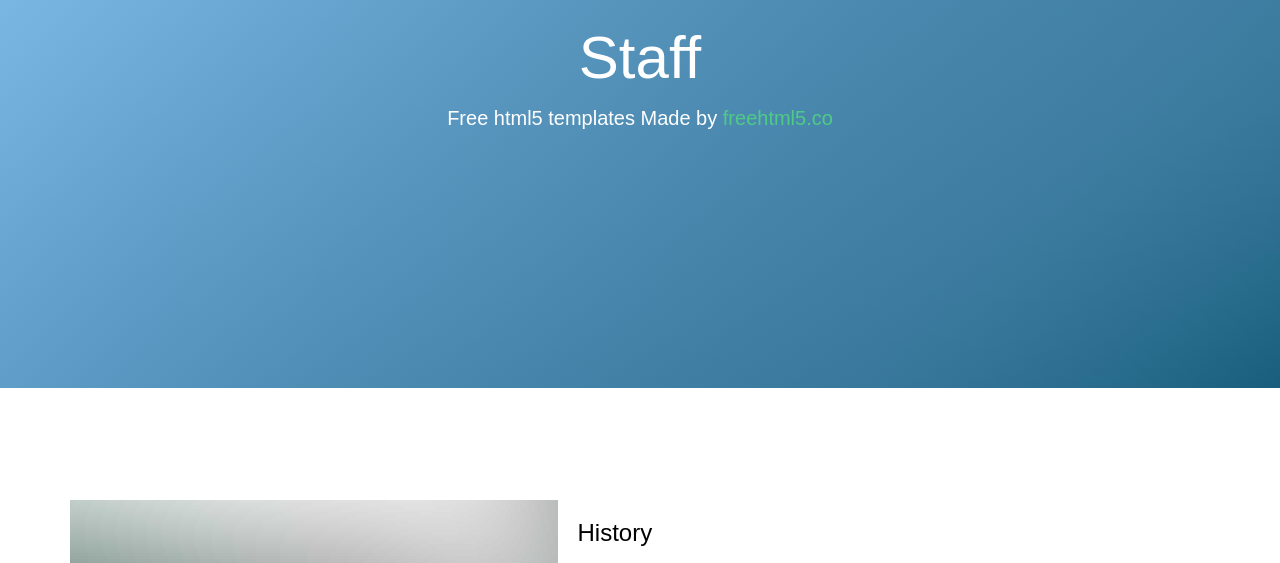
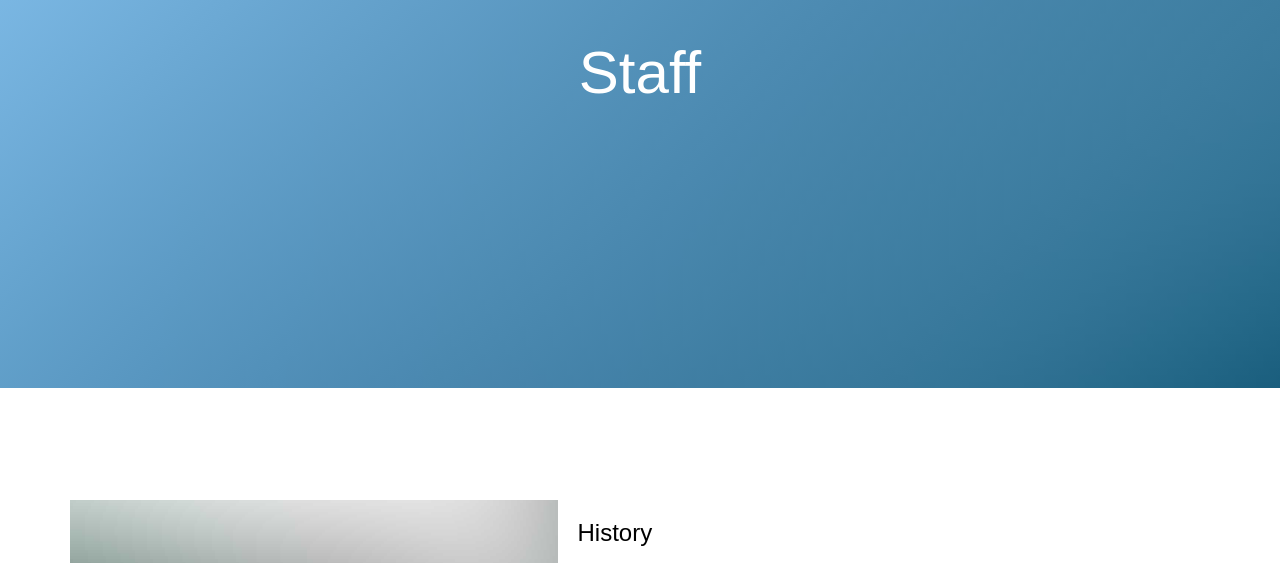
Before and after one commit to nicoperon/workshop-website, a plain HTML site: page about.html in a window 1280 px wide. Shown: the part 212-775 px from the top of the page. Drawn offline with Linux system fonts and the light colour scheme; files whose address does not match are found by name.

Commit message:
page staf

```diff
--- a/about.html
+++ b/about.html
@@ -96,7 +96,7 @@
 					<div class="display-t">
 						<div class="display-tc animate-box" data-animate-effect="fadeIn">
 							<h1>Staff</h1>
-							<h2>Free html5 templates Made by <a href="http://freehtml5.co" target="_blank">freehtml5.co</a></h2>
+							<h2></h2>
 						</div>
 					</div>
 				</div>
```
Also changed, not shown: images/photoBJ.jpg (added), images/photoBP.JPG (added), images/photoDamDam.jpg (added), images/photoNp.jpg (added), images/photokevin.png (added), images/photovincentdescargues.jpg (added).
